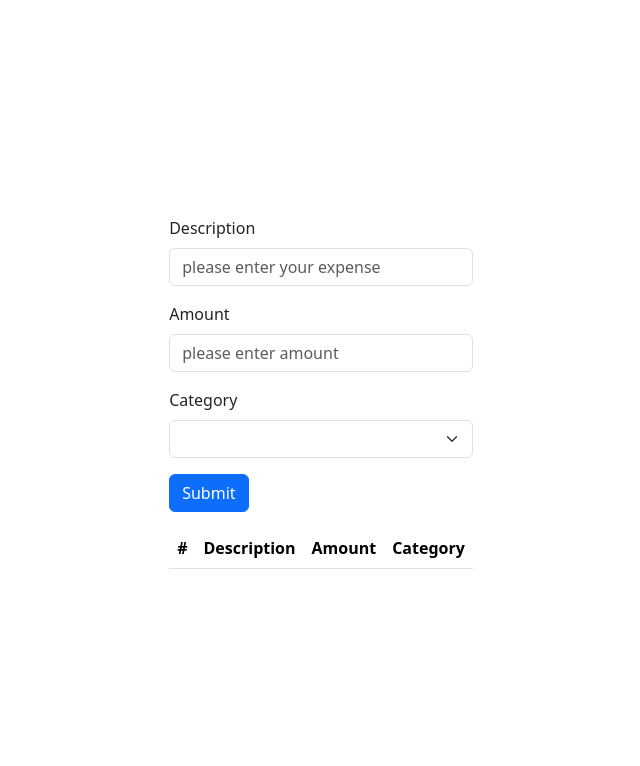
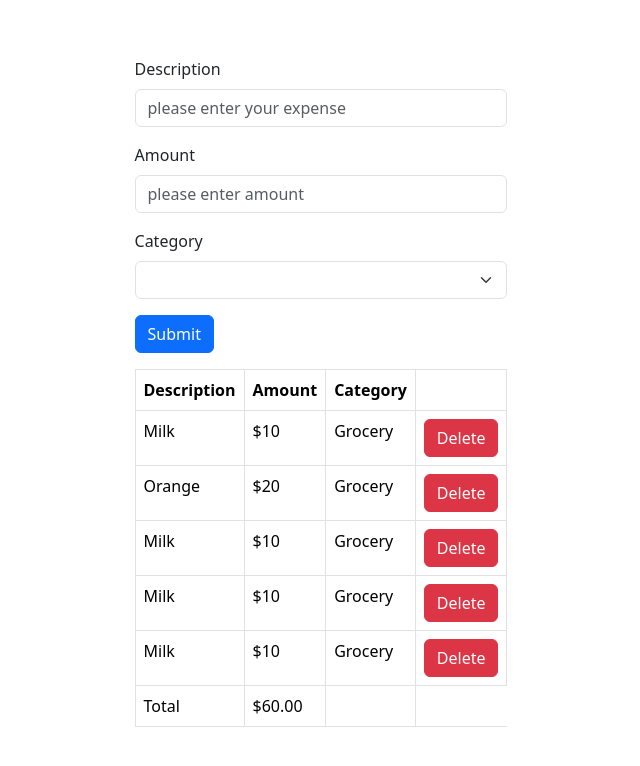
Before and after one commit to DanishKhan25/expense-tracker, a React (Vite) app: page / in a window 1280 px wide. Shown: the top 766 px of the page, without its empty margins (319-959 px from the left). Built offline with nearby package versions, Linux system fonts and the light colour scheme.

Commit message:
added expense list

```diff
--- /dev/null
+++ b/src/components/expense-list/ExpenseList.tsx
@@ -0,0 +1,59 @@
+import React from "react";
+
+interface Expense {
+  id: number;
+  description: string;
+  amount: number;
+  category: string;
+}
+
+interface Props {
+  expenses: Expense[];
+  onDelete: (id: number) => void;
+}
+const ExpenseList = ({ expenses, onDelete }: Props) => {
+  if (expenses.length === 0) return null;
+  return (
+    <table className="table table-bordered">
+      <thead>
+        <tr>
+          <th>Description</th>
+          <th>Amount</th>
+          <th>Category</th>
+          <th></th>
+        </tr>
+      </thead>
+      <tbody>
+        {expenses.map((expense) => (
+          <tr key={expense.id}>
+            <td>{expense.description} </td>
+            <td> ${expense.amount}</td>
+            <td> {expense.category}</td>
+            <td>
+              <button
+                className="btn btn-danger"
+                onClick={() => onDelete(expense.id)}
+              >
+                Delete
+              </button>
+            </td>
+          </tr>
+        ))}
+      </tbody>
+      <tfoot>
+        <tr>
+          <td>Total</td>
+          <td>
+            $
+            {expenses
+              .reduce((acc, expense) => expense.amount + acc, 0)
+              .toFixed(2)}
+          </td>
+          <td></td>
+        </tr>
+      </tfoot>
+    </table>
+  );
+};
+
+export default ExpenseList;
--- a/src/components/form/ExpenseForm.tsx
+++ b/src/components/form/ExpenseForm.tsx
@@ -3,6 +3,7 @@
 import Input from "../common/input/Input";
 import { useState } from "react";
 import Table from "../table/Table";
+import ExpenseList from "../expense-list/ExpenseList";
 interface FormData {
   description: string;
   amount: number;
@@ -11,20 +12,29 @@
 
 const ExpenseForm = () => {
   const CATEGORY = ["", "Grocery", "Utilities", "Entertainment"];
+  const INITIAL_EXPENSES = [
+    { id: 1, description: "Milk", amount: 10, category: "Grocery" },
+    { id: 2, description: "Orange", amount: 20, category: "Grocery" },
+    { id: 3, description: "Milk", amount: 10, category: "Grocery" },
+    { id: 4, description: "Milk", amount: 10, category: "Grocery" },
+    { id: 5, description: "Milk", amount: 10, category: "Grocery" },
+  ];
   const {
     register,
     handleSubmit,
     formState: { errors },
   } = useForm<FormData>();
-  const [expense, setExpenses] = useState<FormData[]>([]);
+  const [expenses, setExpenses] = useState(INITIAL_EXPENSES);
 
-  const onSubmit = (data: FormData) => {
-    setExpenses([...expense, data]);
-  };
+  // const onSubmit = (data: FormData) => {
+  //   setExpenses([...expense, data]);
+  // };
 
   return (
     <div className="container">
-      <form onSubmit={handleSubmit(onSubmit)}>
+      <form
+      // onSubmit={handleSubmit(onSubmit)}
+      >
         <div className="mb-3">
           <Input
             type="text"
@@ -70,7 +80,10 @@
           </button>
         </div>
       </form>
-      <Table listOfItems={expense} />
+      <ExpenseList
+        expenses={expenses}
+        onDelete={(id) => setExpenses(expenses.filter((e) => e.id !== id))}
+      />
     </div>
   );
 };
```
